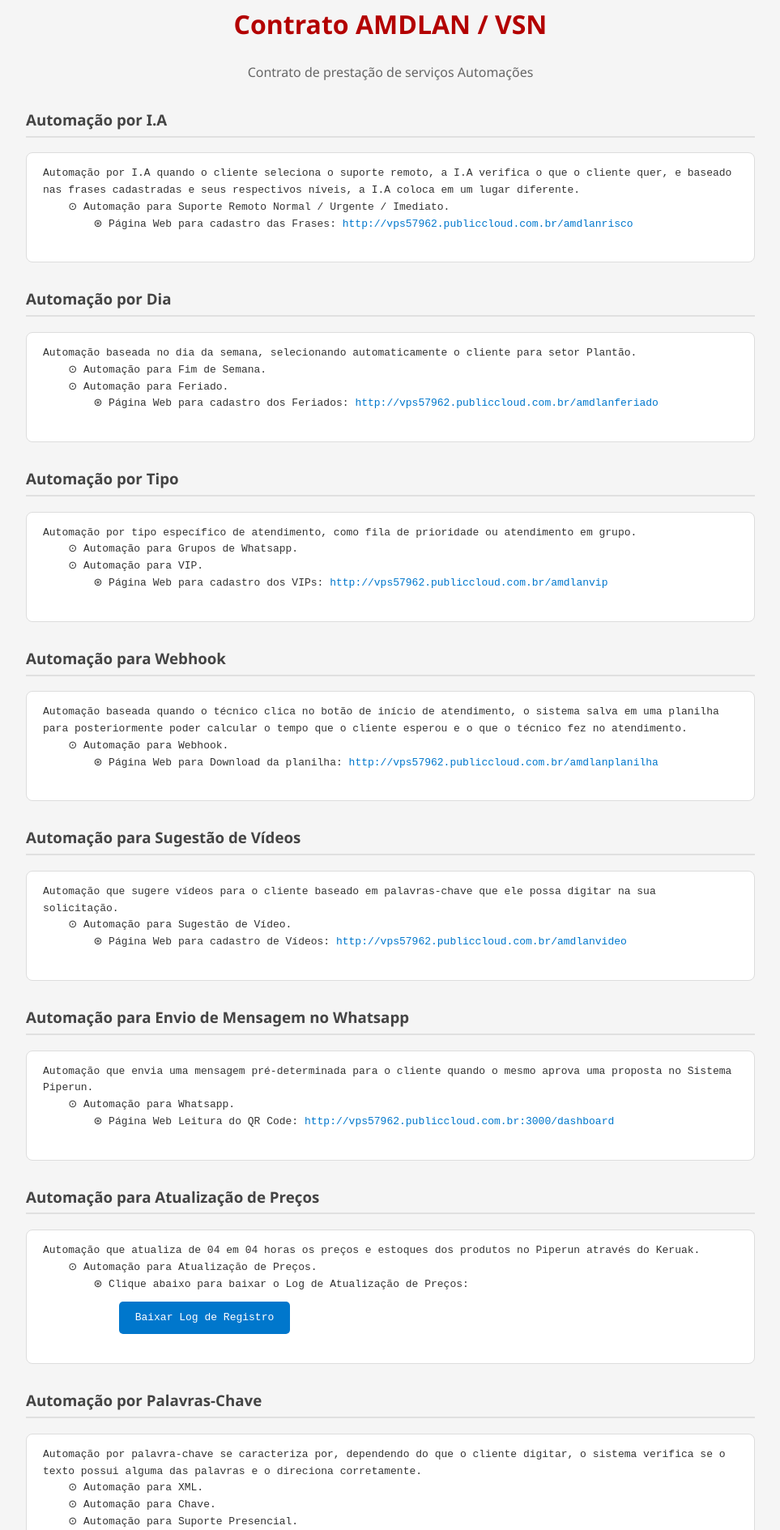
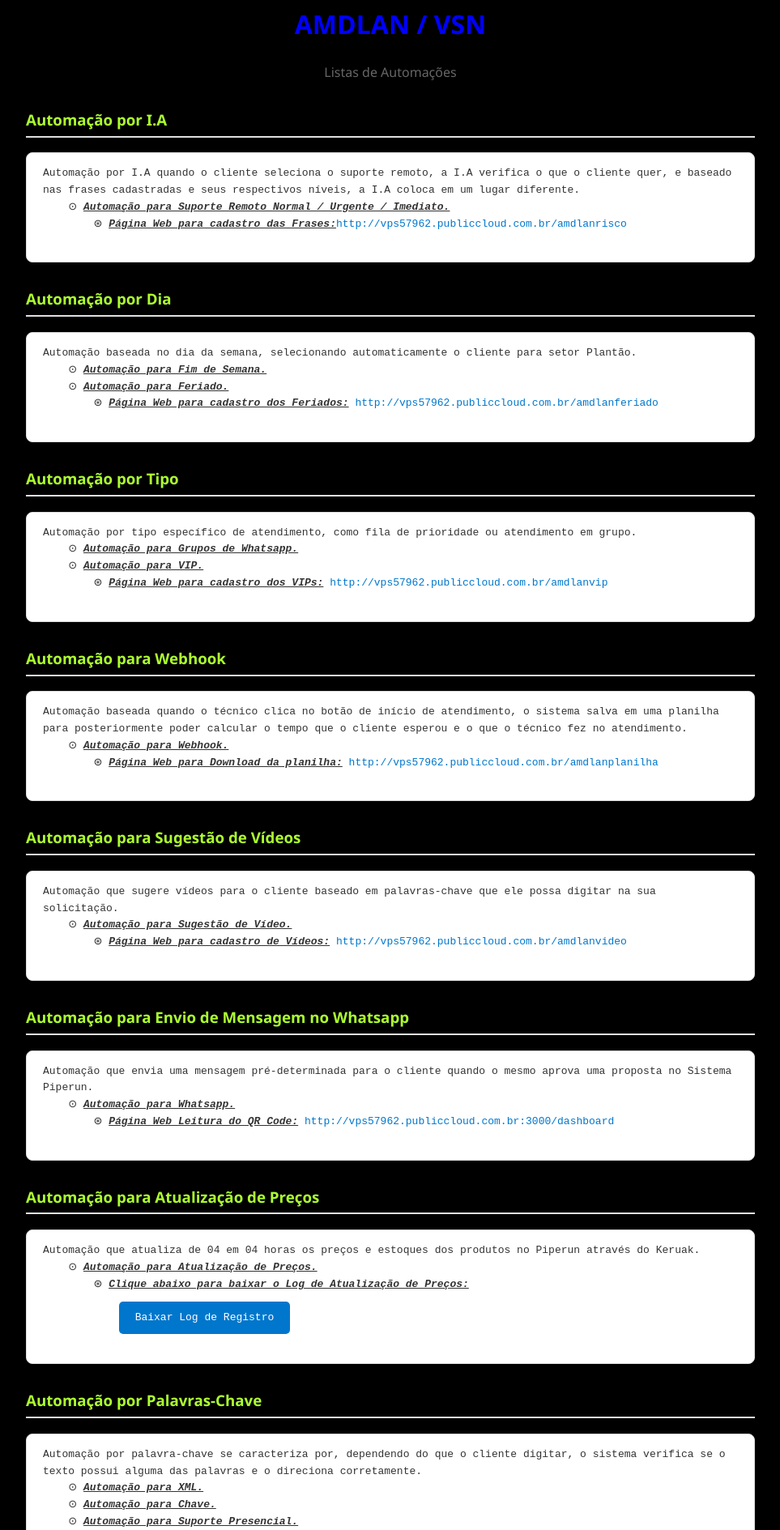
Before and after one commit to Megavictinho/Bot-Whatsapp, a plain HTML site: page templates/amdlan.html in a window 1280 px wide. Shown: the part 57-1946 px from the top of the page at 81% size, without its empty margins (158-1121 px from the left). Drawn offline with Linux system fonts and the light colour scheme.

Commit message:
Atualização 3.2.1

```diff
--- a/templates/amdlan.html
+++ b/templates/amdlan.html
@@ -10,7 +10,7 @@
   <style>
     body {
       font-family: "Segoe UI", Tahoma, Geneva, Verdana, sans-serif;
-      background-color: #f5f5f5;
+      background-color: black;
       color: #333;
       padding: 40px;
       max-width: 900px;
@@ -18,11 +18,11 @@
       line-height: 1.6;
     }
     h1 {
-      color: #b30000;
+      color: blue;
       text-align: center;
     }
     h3 {
-      color: #444;
+      color: greenyellow;
       margin-top: 30px;
       border-bottom: 2px solid #e0e0e0;
       padding-bottom: 5px;
@@ -62,96 +62,98 @@
   </style>
 </head>
 <body>
-  <h1>Contrato AMDLAN / VSN</h1>
-  <h4>Contrato de prestação de serviços Automações</h4>
+  <h1>AMDLAN / VSN</h1>
+  <h4>Listas de Automações</h4>
 
   <h3>Automação por I.A</h3>
   <pre>
 Automação por I.A quando o cliente seleciona o suporte remoto, a I.A verifica o que o cliente quer, e baseado nas frases cadastradas e seus respectivos níveis, a I.A coloca em um lugar diferente.
-    ⊙ Automação para Suporte Remoto Normal / Urgente / Imediato.
-        ⊛ Página Web para cadastro das Frases: <a href="http://vps57962.publiccloud.com.br/amdlanrisco">http://vps57962.publiccloud.com.br/amdlanrisco</a>
+    ⊙ <b><i><u>Automação para Suporte Remoto Normal / Urgente / Imediato.</u></b></i>
+        ⊛ <b><i><u>Página Web para cadastro das Frases:</u></b></i><a href="http://vps57962.publiccloud.com.br/amdlanrisco">http://vps57962.publiccloud.com.br/amdlanrisco</a>
   </pre>
 
   <h3>Automação por Dia</h3>
   <pre>
 Automação baseada no dia da semana, selecionando automaticamente o cliente para setor Plantão.
-    ⊙ Automação para Fim de Semana.
-    ⊙ Automação para Feriado.
-        ⊛ Página Web para cadastro dos Feriados: <a href="http://vps57962.publiccloud.com.br/amdlanferiado">http://vps57962.publiccloud.com.br/amdlanferiado</a>
+    ⊙ <b><i><u>Automação para Fim de Semana.</u></b></i>
+    ⊙ <b><i><u>Automação para Feriado.</u></b></i>
+        ⊛ <b><i><u>Página Web para cadastro dos Feriados:</u></b></i> <a href="http://vps57962.publiccloud.com.br/amdlanferiado">http://vps57962.publiccloud.com.br/amdlanferiado</a>
   </pre>
 
   <h3>Automação por Tipo</h3>
   <pre>
 Automação por tipo específico de atendimento, como fila de prioridade ou atendimento em grupo.
-    ⊙ Automação para Grupos de Whatsapp.
-    ⊙ Automação para VIP.
-        ⊛ Página Web para cadastro dos VIPs: <a href="http://vps57962.publiccloud.com.br/amdlanvip">http://vps57962.publiccloud.com.br/amdlanvip</a>
+    ⊙ <b><i><u>Automação para Grupos de Whatsapp.</u></b></i>
+    ⊙ <b><i><u>Automação para VIP.</u></b></i>
+        ⊛ <b><i><u>Página Web para cadastro dos VIPs:</u></b></i> <a href="http://vps57962.publiccloud.com.br/amdlanvip">http://vps57962.publiccloud.com.br/amdlanvip</a>
   </pre>
 
   <h3>Automação para Webhook</h3>
   <pre>
 Automação baseada quando o técnico clica no botão de início de atendimento, o sistema salva em uma planilha para posteriormente poder calcular o tempo que o cliente esperou e o que o técnico fez no atendimento.
-    ⊙ Automação para Webhook.
-        ⊛ Página Web para Download da planilha: <a href="http://vps57962.publiccloud.com.br/amdlanplanilha">http://vps57962.publiccloud.com.br/amdlanplanilha</a>
+    ⊙ <b><i><u>Automação para Webhook.</u></b></i>
+        ⊛ <b><i><u>Página Web para Download da planilha:</u></b></i> <a href="http://vps57962.publiccloud.com.br/amdlanplanilha">http://vps57962.publiccloud.com.br/amdlanplanilha</a>
   </pre>
 
   <h3>Automação para Sugestão de Vídeos</h3>
   <pre>
 Automação que sugere vídeos para o cliente baseado em palavras-chave que ele possa digitar na sua solicitação.
-    ⊙ Automação para Sugestão de Vídeo.
-        ⊛ Página Web para cadastro de Vídeos: <a href="http://vps57962.publiccloud.com.br/amdlanvideos">http://vps57962.publiccloud.com.br/amdlanvideo</a>
+    ⊙ <b><i><u>Automação para Sugestão de Vídeo.</u></b></i>
+        ⊛ <b><i><u>Página Web para cadastro de Vídeos:</u></b></i> <a href="http://vps57962.publiccloud.com.br/amdlanvideos">http://vps57962.publiccloud.com.br/amdlanvideo</a>
   </pre>
 
   <h3>Automação para Envio de Mensagem no Whatsapp</h3>
   <pre>
 Automação que envia uma mensagem pré-determinada para o cliente quando o mesmo aprova uma proposta no Sistema Piperun.
-    ⊙ Automação para Whatsapp.
-        ⊛ Página Web Leitura do QR Code: <a href="http://vps57962.publiccloud.com.br:3000/dashboard">http://vps57962.publiccloud.com.br:3000/dashboard</a>
+    ⊙ <b><i><u>Automação para Whatsapp.</u></b></i>
+        ⊛ <b><i><u>Página Web Leitura do QR Code:</u></b></i> <a href="http://vps57962.publiccloud.com.br:3000/dashboard">http://vps57962.publiccloud.com.br:3000/dashboard</a>
   </pre>
 
   <h3>Automação para Atualização de Preços</h3>
   <pre>
 Automação que atualiza de 04 em 04 horas os preços e estoques dos produtos no Piperun através do Keruak.
-    ⊙ Automação para Atualização de Preços.
-        ⊛ Clique abaixo para baixar o Log de Atualização de Preços:
+    ⊙ <b><i><u>Automação para Atualização de Preços.</u></b></i>
+        ⊛ <b><i><u>Clique abaixo para baixar o Log de Atualização de Preços:</u></b></i>
             <a href="/downloadlog" class="btn">Baixar Log de Registro</a>
   </pre>
 
   <h3>Automação por Palavras-Chave</h3>
   <pre>
 Automação por palavra-chave se caracteriza por, dependendo do que o cliente digitar, o sistema verifica se o texto possui alguma das palavras e o direciona corretamente.
-    ⊙ Automação para XML.
-    ⊙ Automação para Chave.
-    ⊙ Automação para Suporte Presencial.
-    ⊙ Automação para Suporte de Ponto.
+    ⊙ <b><i><u>Automação para XML.</u></b></i>
+    ⊙ <b><i><u>Automação para Chave.</u></b></i>
+    ⊙ <b><i><u>Automação para Suporte Presencial.</u></b></i>
+    ⊙ <b><i><u>Automação para Suporte de Ponto.</u></b></i>
   </pre>
 
   <h3>Automação para Financeiro</h3>
   <pre>
 Automação baseada no que o cliente digita no campo cnpjcpj, solicitado no início do atendimento. O sistema verifica se há algum boleto em aberto por mais de 10 dias.
-    ⊙ Automação para Financeiro.
+    ⊙ <b><i><u>Automação para Financeiro.</u></b></i>
+    ⊙ <b><i><u>Automação para Envio de Boletos em Aberto para o Cliente.</u></b></i>
+    ⊙ <b><i><u>Automação para Envio de orçamento direto para o funil de vendas do Piperun.</u></b></i>
   </pre>
 
   <h3>Automação para Técnico Interno</h3>
   <pre>
 Automação baseada no que o Técnico digita no campo cnpjcpj (04.092.639/0001-03), solicitado no início do atendimento. O sistema verifica e o coloca em evidência para o suporte dar prioridade.
-    ⊙ Automação para Técnico.
+    ⊙ <b><i><u>Automação para Técnico.</u></b></i>
   </pre>
 
   <h3>Aplicativo de Consulta Ao Keruak</h3>
   <pre>
 Aplicativo que consulta o Keruak para verificar e adicionar informações, como Link, Chaves VPN. Com login em banco de dados online e log de acesso.
-    ⊙ Aplicativo de Consulta Keruak para o suporte Remoto, sem informações de valores.
-    ⊙ Aplicativo de Consulta Keruak para o comercial, com informações de valores.
+    ⊙ <b><i><u>Aplicativo de Consulta Keruak para o suporte Remoto, sem informações de valores.</u></b></i>
+    ⊙ <b><i><u>Aplicativo de Consulta Keruak para o comercial, com informações de valores.</u></b></i>
   </pre>
 
   <h3>Dúvidas</h3>
   <pre>
 Baseia suporte aos sistemas detalhados com ajuda sem execução.
-    ⊙ Keruak.
-    ⊙ Piperun.
-    ⊙ Plataforma.
-    ⊙ Mídia indoor.
+    ⊙ <b><i><u>Keruak.</u></b></i>
+    ⊙ <b><i><u>Piperun.</u></b></i>
+    ⊙ <b><i><u>Plataforma.</u></b></i>
+    ⊙ <b><i><u>Mídia indoor.</u></b></i>
   </pre>
 </body>
 </html>
```
